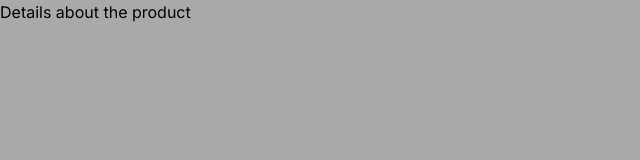
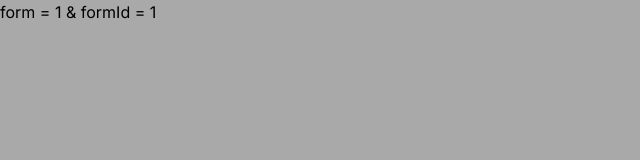
Before and after one commit to SimonSkywalker/p3-product, a Next.js app: page /1/1 in a window 1280 px wide. Shown: the top 160 px of the page, without its empty margins (0-640 px from the left). Built offline with nearby package versions, Linux system fonts and the light colour scheme.

Commit message:
Added params for dynamic routing

```diff
--- a/src/app/[form]/[formId]/page.tsx
+++ b/src/app/[form]/[formId]/page.tsx
@@ -1,3 +1,7 @@
-export default function ProductDetail() {
-  return <h1>Details about the product</h1>;
+export default function ProductDetail({
+  params,
+}: {
+  params: { form: string; formId: string };
+}) {
+  return <h1>form = {params.form} & formId = {params.formId}</h1>;
 }
```
